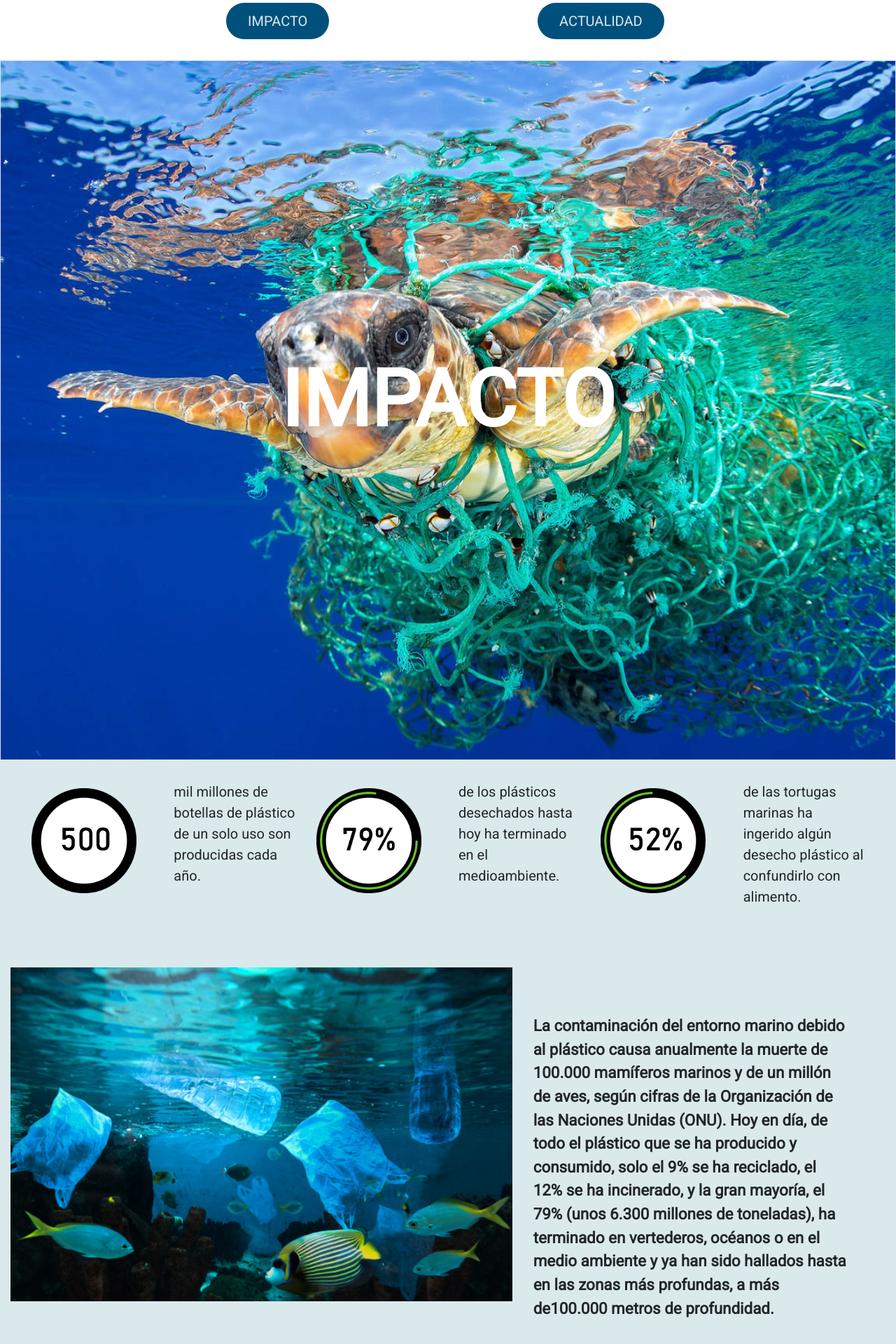
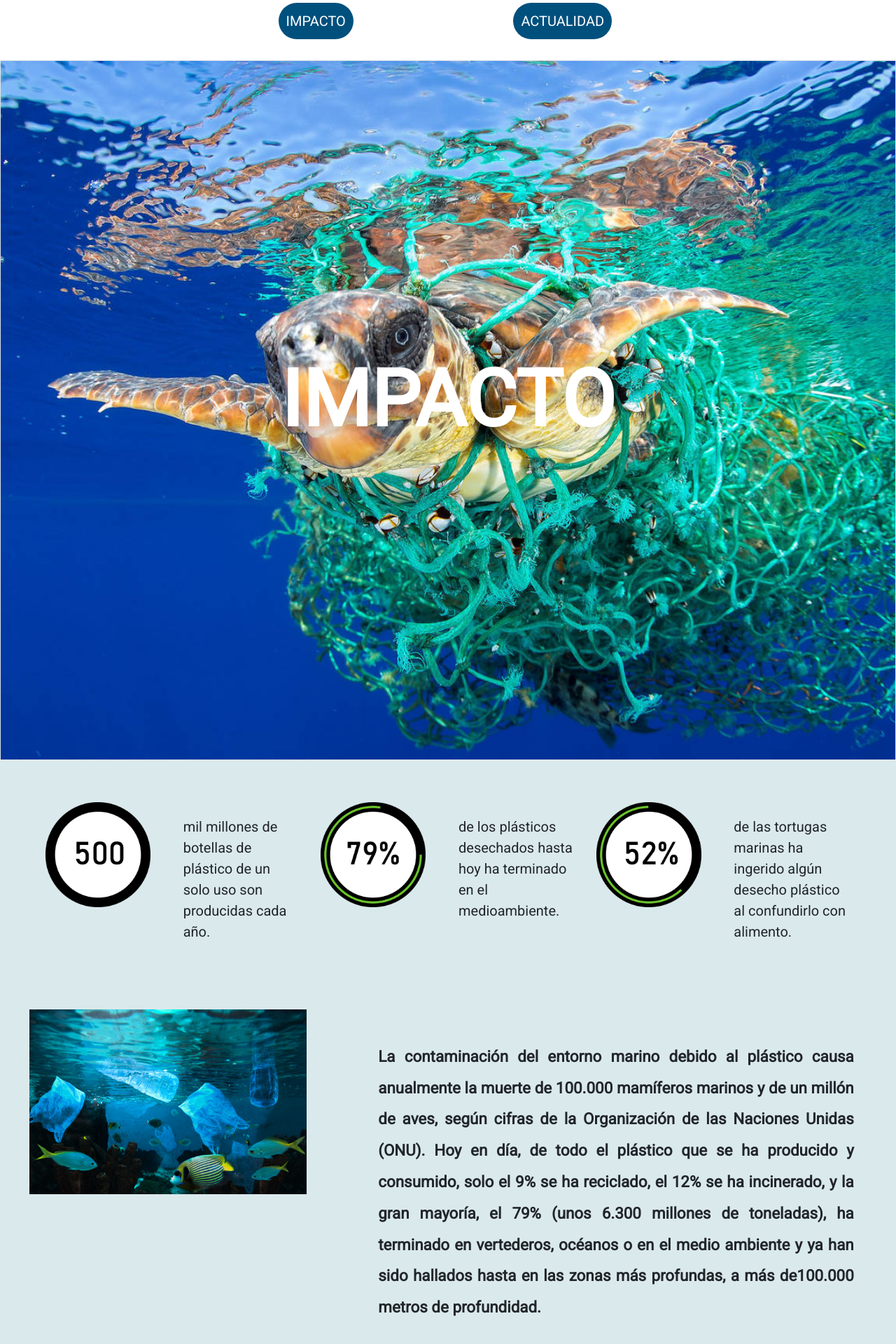
Before and after one commit to Cesaarrojas/Tu-impacto, an Angular app in the folder TuImpacto/: page / in a window 1280 px wide. Shown: the part 876-2796 px from the top of the page at 70% size. Built offline with nearby package versions, Linux system fonts and the light colour scheme.

Commit message:
ResponsiveInicio

```diff
--- a/TuImpacto/src/app/inicio/inicio.component.css
+++ b/TuImpacto/src/app/inicio/inicio.component.css
@@ -4,4 +4,5 @@
 .card{
     transform: scale(0.9);
 }
-.card:hover{box-shadow: 0px 0px 10px 10px rgba(0,0,0,0.2);transform: scale(1);}
+.card:hover{box-shadow: 0px 0px 10px 10px rgba(0,0,0,0.2);
+    transform: scale(1);}
--- a/TuImpacto/src/app/inicio/inicio.component.html
+++ b/TuImpacto/src/app/inicio/inicio.component.html
@@ -1,7 +1,7 @@
 
 <div class="container-fluid Inicio" style="height: 850px;">
-    <div class="row">
-    <div class="col-10 col-md-6 Logo  ">
+    <div class="row justify-content-around">
+    <div class="col-8 col-md-6 col-lg-4 col-xl-2 Logo  ">
         <img src="assets/Imagenes/Logo1.png" alt="Logo">
 
     </div>
@@ -40,11 +40,11 @@
 </div>
 
 <div class="row  justify-content-center">
-        <div class="col-4 boton1 borde11">
+        <div class="col-8 col-md-5 col-lg-4 col-xl-3 boton1 borde11">
             <a class="btn"href="#SECCIONIMPACTO">IMPACTO</a>
 
         </div>
-        <div class="col-4 boton1 borde11">
+        <div class="col-8 col-md-5 col-lg-4 col-xl-3 boton1 borde11">
             <a class="btn"href="#SECCIONACTUALIDAD">ACTUALIDAD</a>
         </div>
 
@@ -55,70 +55,71 @@
 
         </div>
 
-    <div class="row justify-content-center">
-        <div class="col-12 T_Impacto">
+    <div class="row justify-content-around">
+        <div class="col-10 col-sm-9 col-md-8 col-lg-7 col-xl-6  T_Impacto">
 
             <p><b>IMPACTO</b></p>
         </div>
     </div>
 </div>
 <div class="container-fluid">
-    <div class="row Estadisticas">
-            <div class="col-6 col-md-2 seccion ">
+    <div class="row justify-content-center Estadisticas">
+            <div class="col-7 col-md-5 col-lg-5 col-xl-2 seccion ">
             <img src="assets/Imagenes/Est3.png"  alt="Estadistica1" width="150" height="150">
             </div>
-            <div class="col-6 col-md-2  ">
+            <div class="col-12  col-md-7 col-lg-4 col-xl-2  seccioninfo">
                 <p> mil millones de botellas de plástico de un solo uso son producidas cada año.</p>
 
             </div>
-            <div class="col-6 col-md-2 seccion ">
+            <div class="col-7  col-md-5 col-lg-5 col-xl-2 seccion ">
                     <img src="assets/Imagenes/Est1.png"  alt="Estadistica1" width="150" height="150">
             </div>
-            <div class="col-6 col-md-2  ">
+            <div class="col-12 col-md-7 col-lg-4 col-xl-2 seccioninfo">
                 <p> de los plásticos desechados hasta hoy ha terminado en el medioambiente.</p>
 
             </div>
-            <div class="col-6 col-md-2 seccion ">
+            <div class="col-7 col-md-5 col-lg-5 col-xl-2 seccion ">
                     <img src="assets/Imagenes/Est2.png"  alt="Estadistica1" width="150" height="150">
             </div>
-            <div class="col-6 col-md-2  ">
+            <div class="col-12 col-md-7 col-lg-4 col-xl-2  seccioninfo">
                 <p> de las tortugas marinas ha ingerido algún desecho plástico al confundirlo con alimento.</p>
             </div>
         </div>
 </div>
 <div class="container-fluid">
-    <div class="row Informacion" >
+    <div class="row justify-content-around Informacion" >
 
-            <div class="col-12 col-md-7  I_Info ">
-                  <img src="assets/Imagenes/Plastico.jpg"  class="img-fluid" alt="Plastico" width="900" height="550">
+            <div class="col-12 col-sm-10 col-md-10  col-lg-8 col-xl-4 I_Info ">
+                  <img src="assets/Imagenes/Plastico.jpg"  class="img-fluid" alt="Plastico">
                </div>
-               <div class="col-12  col-md-5  T_Info">
-                   <br><br>
+               <div class="col-10 col-sm-10 col-md-10 col-lg-10 col-xl-7 T_Info">
+                   <br>
                   <p><b>La contaminación del entorno marino debido al plástico causa anualmente la muerte de 100.000 mamíferos marinos y de un millón de aves, según cifras de la Organización de las Naciones Unidas (ONU). Hoy en día, de todo el plástico que se ha producido y consumido, solo el 9% se ha reciclado, el 12% se ha incinerado, y la gran mayoría, el 79% (unos 6.300 millones de toneladas), ha terminado en vertederos, océanos o en el medio ambiente y ya han sido hallados hasta en las zonas más profundas, a más de100.000 metros de profundidad.</b></p>
 
                </div>
-           </div>
+    </div>
 
-<div class="container-fluid">
-             <div class="row MoreInfo">
 
-               <div class="col-12  col-md-6   T_MInfo">
+             <div class="row justify-content-around MoreInfo">
+
+               <div class="col-12 col-sm-10  col-md-10 col-lg-10 col-xl-6   T_MInfo">
                    <p>Cada año se desechan entre 5 y 12,7 millones de toneladas métricas de plástico por parte de las personas que viven a 50 kilómetros de la costa, pero los plásticos que se encuentra en la superficie representan menos del 15% de todos los desechos que hay en el mar.
                     En el momento que los objetos de plástico llegan al mar pueden dispersarse fácilmente y quedarse flotando en la superficie, ser ingeridos por la fauna marina, hundirse y acumularse en su parte inferior o incluso pueden quedar atrapados en el hielo del Ártico, por esta razón es que se encuentran restos de plásticos alrededor del planeta
                     </p>
                </div>
 
-                <div class=" col-12  col-md-6  I_MInfo ">
+                <div class=" col-12 col-sm-10 col-md-10 col-lg-10 col-xl-6  I_MInfo ">
                   <img src="assets/Imagenes/Playa.jpg" class="img-fluid" alt="Imagen" >
                </div>
 
            </div>
-</div>
-           <div class="row Contenido">
-                <div class="col-12 col-md-6 I1_MInfo ">
+
+
+           <div class="row justify-content-around Contenido">
+                <div class="col-12 col-sm-10 col-md-10 col-lg-10 col-xl-6 I1_MInfo ">
                    <img src="assets/Imagenes/Plastico2.jpg"  alt="Imagen" class="img-fluid" >
            </div>
-           <div class="col-12 col-md-6 T1_MInfo ">
+           <div class="col-12 col-sm-10  col-md-10 col-lg-10 col-xl-6 T1_MInfo ">
                <br>
                <p>El rápido aumento de productos de plásticos comenzó en las décadas de 1920 y 1930 en Estados Unidos, desde donde se extendió al resto del mundo. En los últimos 65 años se calcula se han producido 8.300 millones de toneladas en el mundo y más de la mitad de todo esto ha sido fabricado en los últimos 13 años.
                 Paradójicamente, cuando hace menos de un siglo se comenzó a usar este material a escala industrial, se pensó que era la promesa de un futuro utópico, hoy en día “Existen suficientes restos de plásticos en el mundo para cubrir un país entero del tamaño de Argentina”, dijo Roland Greyer, investigador de la Universidad de California en Santa Bárbara, no extraña entonces que los ecologistas hablen de un "apocalipsis del plástico" y se multiplique por el mundo la prohibición de su uso.
@@ -127,68 +128,45 @@
            </div>
        </div>
 
-           <div class="row Contenido2">
+           <div class="row justify-content-around  Contenido2">
 
-           <div class="col-12 col-md-6 I1_MInfo ">
+           <div class="col-12 col-sm-10 col-md-10 col-lg-10 col-xl-6 I1_MInfo ">
                    <img src="assets/Imagenes/Tortuga2.jpg" class="img-fluid" alt="">
            </div>
-           <div class="col-12 col-md-6 T1_MInfo ">
-               <br>
+           <div class="col-12 col-sm-10  col-md-10 col-lg-10 col-xl-6 T1_MInfo ">
+
                <p>Actualmente América, Japón y la Unión Europea son los mayores productores de desechos plásticos per cápita, estas zonas superficiales tienen una elevada concentración de microplásticos en las costas y el litoral, especialmente en regiones con altas poblaciones costeras, con sistemas de gestión de residuos inadecuados, pesquerías intensivas, o turismo elevado.
                 No hay duda de que el océano sostiene la vida en la tierra y el 80% del turismo en el mundo se realiza cerca del mar, pero la cantidad de millones de toneladas de residuos de plástico que existen en el mar, equivale a arrojar cada minuto un camión lleno de plástico en ellos, lo que revela una tendencia creciente en la producción y consumo de este material, sin preocuparse por el lugar a dónde van a parar y los efectos que causan.
                 </p>
                </div>
 
            </div>
+        </div>
    <div class="container-fluid ">
               <div class="row justify-content-center">
 
-           <div class="col-10 Img">
+           <div class="col-12 col-sm-12 col-md-10 col-lg-10 col-xl-10 Img">
 
                    <img src="assets/Imagenes/Bolsa.jpg" class="img-fluid" alt="Imagen">
 
            </div>
         </div>
     </div>
-</div>
+
    <div class="container-fluid   border Actualidad" style="height: 1000px;" id="SECCIONACTUALIDAD">
 
-           <div class="row">
-               <div class="col-12  T_Actualidad">
+           <div class="row justify-content-around">
+               <div class="col-10 col-sm-9 col-md-8 col-lg-7 col-xl-6  T_Actualidad">
 
                    <p><b>ACTUALIDAD</b></p>
                </div>
            </div>
    </div>
-   <div class="row">
-       <div class="col-1 borde0">
-       </div>
-       <div class="col-1 borde1">
-        </div>
-        <div class="col-1 borde0">
-            </div>
-            <div class="col-1 borde1">
-                </div>
-                <div class="col-1 borde0">
-                    </div>
-                    <div class="col-1 borde1">
-                        </div>
-                        <div class="col-1 borde0">
-                            </div>
-                            <div class="col-1 borde1">
-                                </div>
-                                                <div class="col-1 borde0">
-                    </div>
-                    <div class="col-1 borde1">
-                        </div>
-                        <div class="col-1 borde0">
-                            </div>
-                            <div class="col-1 borde1">
-                                </div>
-   </div>
-   <div class="row justify-content-center Noticias">
-           <div class="col-8 col-md-4 col-lg-4 col-xl-4  seccion">
-                   <div class="card" style="width:400px">
+
+   <div class="container">
+   <div class="row justify-content-around Noticias">
+           <div class="col-12 col-sm-12 col-md-8 col-lg-5 col-xl-4  seccion">
+                   <div class="card" style="width:25em">
                            <img class="card-img-top" src="assets/Imagenes/Amazonas.jpg" alt="Card image" style="width:100%">
                            <div class="card-body info">
 
@@ -199,8 +177,8 @@
 
            </div>
 
-           <div class="col-8 col-md-4 seccion">
-                   <div class="card" style="width:400px">
+           <div class="col-12 col-sm-12 col-md-8 col-lg-5 col-xl-4  seccion">
+                   <div class="card" style="width:25em" >
                            <img class="card-img-top" src="assets/Imagenes/Volcan.jpg" alt="Card image" style="width:100%">
                            <div class="card-body info">
 
@@ -211,21 +189,21 @@
 
            </div>
        </div>
-       <div class="row justify-content-center Noticias">
-               <div class="col-8 col-md-4 seccion ">
-                       <div class="card" style="width:400px">
+       <div class="row justify-content-around Noticias">
+               <div class="col-12 col-sm-12 col-md-8 col-lg-5 col-xl-4 seccion ">
+                       <div class="card" style="width:25em">
                                <img class="card-img-top" src="assets/Imagenes/Petroleo.jpg" alt="Card image" style="width:100%">
                                <div class="card-body info">
 
-                                 <p class="card-text">Manchas de petróleo afectan a más de 150 localidades del noreste de Brasil.</p>
+                                 <p class="card-text">Manchas de petróleo que aparecieron en Septiembre afectan a más de 150 localidades del noreste de Brasil.</p>
                                  <a href="https://cnnespanol.cnn.com/2019/10/11/alerta-manchas-de-petroleo-afectan-a-mas-de-150-localidades-del-noreste-de-brasil/" target="blank" class="btn btn-primary">Ver más</a>
                                </div>
                              </div>
 
                </div>
 
-               <div class="col-8 col-md-4 seccion">
-                       <div class="card" style="width:400px">
+               <div class="col-12 col-sm-12 col-md-8 col-lg-5 col-xl-4 seccion">
+                       <div class="card" style="width:25em">
                                <img class="card-img-top" src="assets/Imagenes/Dispositivo.jpg" alt="Card image" style="width:100%">
                                <div class="card-body info">
 
@@ -236,3 +214,4 @@
 
                </div>
     </div>
+</div>
--- a/TuImpacto/src/styles.css
+++ b/TuImpacto/src/styles.css
@@ -11,7 +11,11 @@
 
 *{
 	margin: 0;
-	padding: 0;
+    padding : 0;
+    padding-bottom : 0;
+    padding-left : 0;
+    padding-right : 0;
+    padding-top : 0;
 	list-style: none;
 	text-decoration: none;
 	border: none;
@@ -38,7 +42,6 @@ body{
 .Menu ul{
     float: right;
     list-style: none;
-
     margin: 0;
     padding: 0;
 }
@@ -121,10 +124,10 @@ body{
 
 .btn{
     background-color: #00507d;
-    color: #dae9ec;
-    font-size: 20px;
-    border-radius: 30px;
-    padding:10px 30px;
+    color: white;
+    font-size: 1em;
+    border-radius: 20em;
+    padding:10px;
 
 }
 .btn a{
@@ -134,12 +137,24 @@ body{
 .Estadisticas{
    background-color: #dae9ec;
    text-align: left;
-   padding: 30px;
+   padding-top: 3em;
+   /*padding-bottom: 1em;*/
+   padding-right: 2.5em;
+   padding-left: 2.5em;
    font-size: 20px;
 }
 
+.seccioninfo{
+    /*padding-left: 2em;
+    padding-right: 2em;*/
+    padding-top: 1em;
+    padding-bottom: 2em;
+}
+
 .seccion{
-    padding-top: 10px;
+    padding-bottom: 2em;
+    /*padding-left:2em;
+    padding-right:2em;*/
 }
 
 .Impacto{
@@ -172,17 +187,21 @@ body{
 
 .T_Info{
 	float: left;
-	text-align: left;
-    padding-right: 70px;
+	text-align: justify;
+    padding-right: 1.5em;
+    padding-left: 1.5em;
     font-size: 1.4em;
+    line-height: 2em;
 }
 
 .T_MInfo{
 	float: left;
-	text-align: left;
-	padding-left: 50px;
+	text-align: justify;
+    padding-left: 1.5em;
+    padding-right: 1.5em;
     padding-top: 50px;
     font-size: 1.5em;
+    line-height: 2em;
 }
 
 .I_MInfo{
@@ -190,14 +209,20 @@ body{
 }
 
 .I1_MInfo{
-	padding-bottom: 50px;
+
+	padding-bottom: 3em;
 	position: relative;
-    padding-left: 50px;
+
 
 }
 .T1_MInfo{
-    padding-right: 50px;
+
+    text-align: justify;
+    padding-right: 2em;
     font-size: 1.5em;
+    line-height: 2em;
+    padding-left: 1.5em;
+    padding-right: 1.5em;
 }
 .Img{
 	padding-bottom: 70px;
@@ -218,9 +243,16 @@ body{
 }
 
  .Noticias{
-    padding-top: 30px;
-    padding-bottom: 30px;
 
+    padding-bottom: 1em;
+    padding-top: 2em;
+
+ }
+
+ .card{
+    padding-bottom: 2em;
+    font-size: 1em;
+    text-align: justify;
  }
 
  .Noticias img{
@@ -246,7 +278,6 @@ body{
      padding-bottom:30px;
 
  }
-
 
  .footer{
  	background-color: #dae9ec;
```
